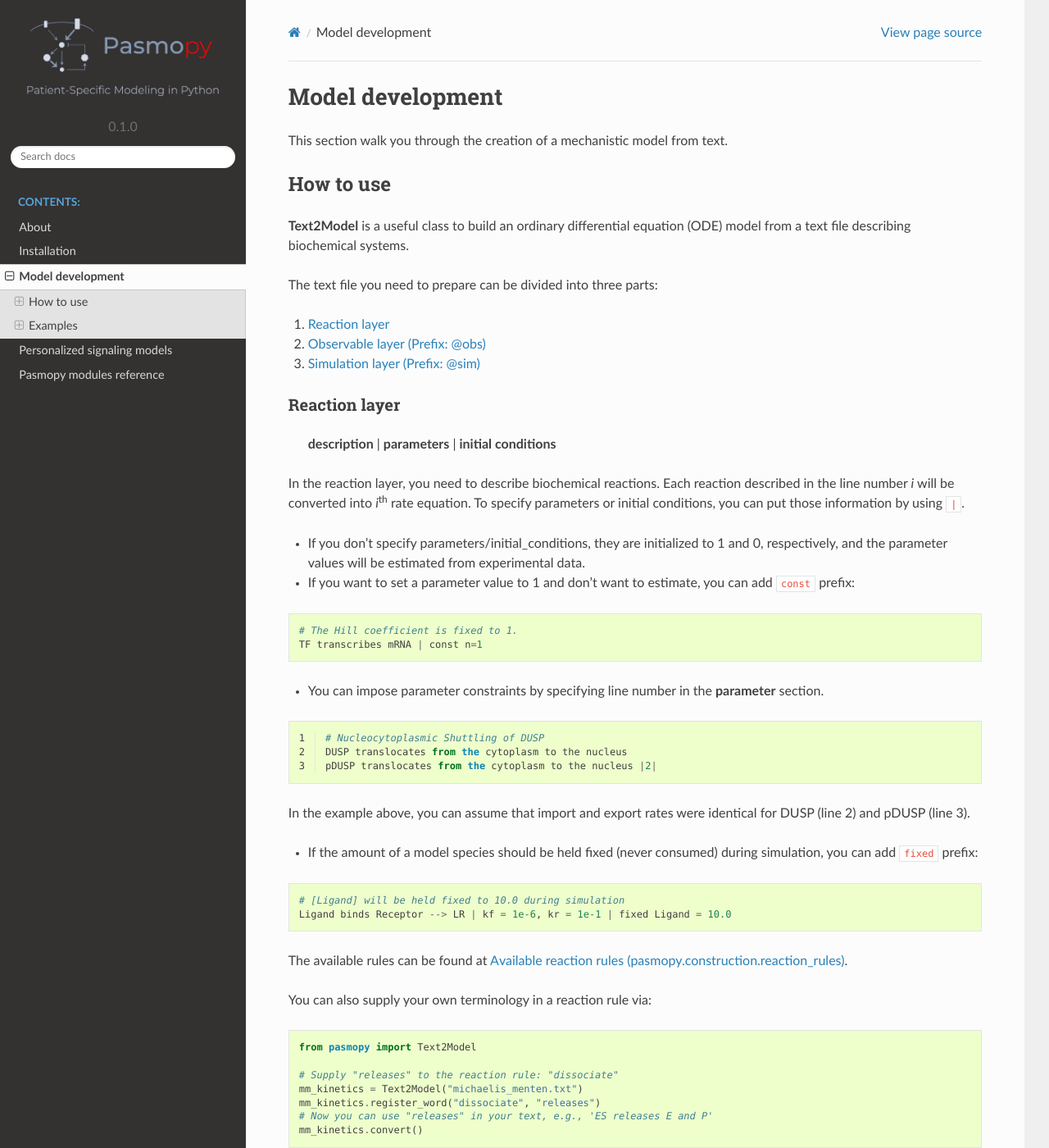
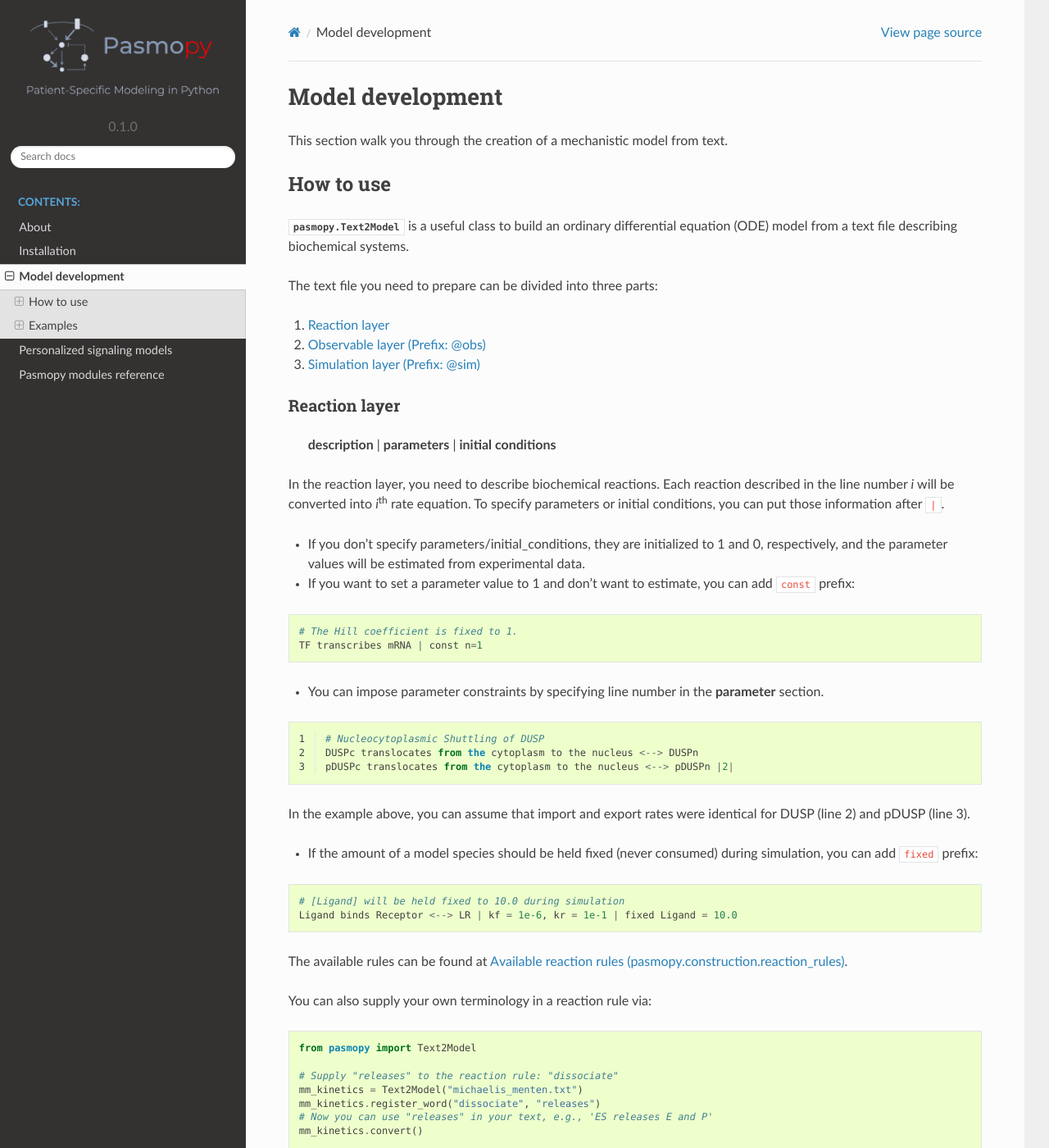
Before and after one commit to pasmopy/pasmopy, a Sphinx documentation site: the page built from docs/model_development.rst, in a window 1280 px wide and 1400 px high. Shown: the whole window at 82% size. Built offline with Sphinx 7.4.7 and the Read the Docs theme 2.0.0, drawn with Linux system fonts in a browser that asks for light colours; some of the changed text lies outside the part shown.

Commit message:
Fix example code

```diff
--- a/docs/model_development.rst
+++ b/docs/model_development.rst
@@ -5,7 +5,7 @@ This section walk you through the creation of a mechanistic model from text.
 
 How to use
 ----------
-**Text2Model** is a useful class to build an ordinary differential equation (ODE) model from a text file describing biochemical systems.
+:py:class:`pasmopy.Text2Model` is a useful class to build an ordinary differential equation (ODE) model from a text file describing biochemical systems.
 
 The text file you need to prepare can be divided into three parts:
 
@@ -22,7 +22,7 @@ Reaction layer
 
 In the reaction layer, you need to describe biochemical reactions.
 Each reaction described in the line number *i* will be converted into *i*\ :sup:`th`\  rate equation.
-To specify parameters or initial conditions, you can put those information by using ``|``.
+To specify parameters or initial conditions, you can put those information after ``|``.
 
 * If you don't specify parameters/initial_conditions, they are initialized to 1 and 0, respectively, and the parameter values will be estimated from experimental data.
 * If you want to set a parameter value to 1 and don't want to estimate, you can add ``const`` prefix:
@@ -38,8 +38,8 @@ To specify parameters or initial conditions, you can put those information by us
    :linenos:
 
    # Nucleocytoplasmic Shuttling of DUSP
-   DUSP translocates from the cytoplasm to the nucleus
-   pDUSP translocates from the cytoplasm to the nucleus |2|
+   DUSPc translocates from the cytoplasm to the nucleus <--> DUSPn
+   pDUSPc translocates from the cytoplasm to the nucleus <--> pDUSPn |2|
 
 In the example above, you can assume that import and export rates were identical for DUSP (line 2) and pDUSP (line 3).
 
@@ -48,7 +48,7 @@ In the example above, you can assume that import and export rates were identical
 .. code-block:: python
 
    # [Ligand] will be held fixed to 10.0 during simulation
-   Ligand binds Receptor --> LR | kf = 1e-6, kr = 1e-1 | fixed Ligand = 10.0
+   Ligand binds Receptor <--> LR | kf = 1e-6, kr = 1e-1 | fixed Ligand = 10.0
 
 The available rules can be found at :doc:`modules/reaction_rules`.
 
@@ -93,15 +93,15 @@ Example:
    @sim condition EGF20nM: init[EGF] = 680
    @sim condition EGF2nM: init[EGF] = 68
 
-* **tspan**:
+* **tspan:**
 
    Two element vector ``[t0, tf]`` specifying the initial and final times.
 
-* **unperturbed**:
+* **unperturbed:**
 
    Description of the untreated condition to find the steady state.
 
-* **condition**:
+* **condition:**
 
    Experimental conditions. Use ``p`` and ``init`` to modify model parameters and initial conditions, respectively.
 
```
